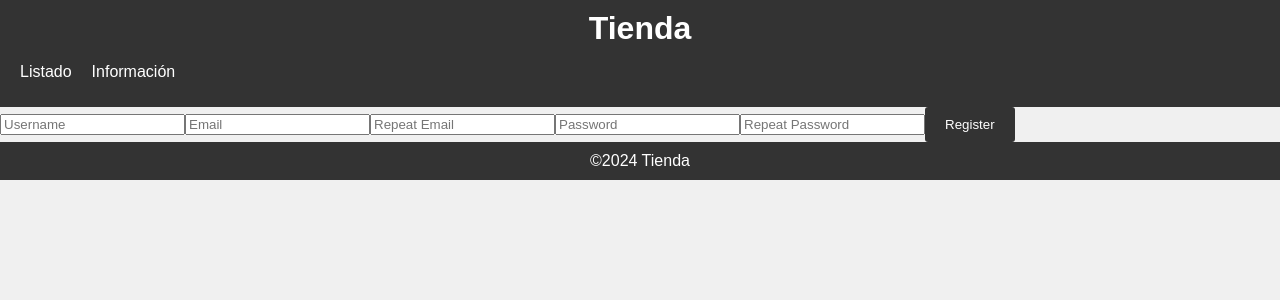
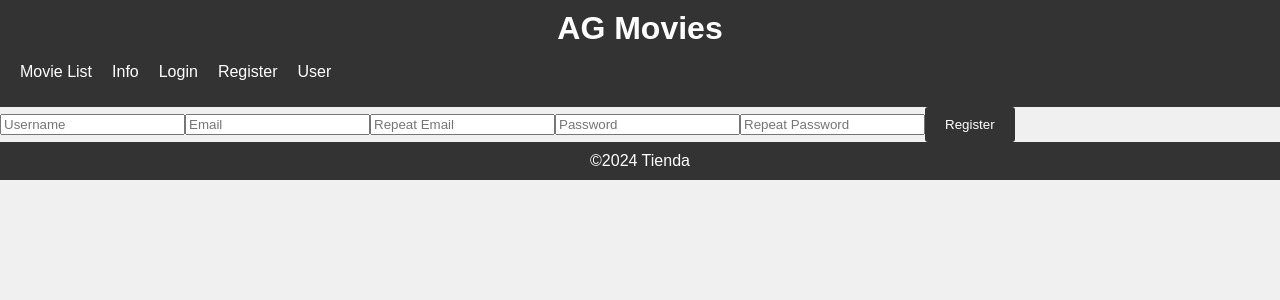
Before and after one commit to AsterisCrack/movies_web_frontend, a React (Vite) app in the folder moviesReact/: page /register in a window 1280 px wide. Shown: the top 300 px of the page. Built offline with nearby package versions, Linux system fonts and the light colour scheme.

Commit message:
Updated header and fixed issue where class was wiritten instead of className

```diff
--- a/moviesReact/src/Header.jsx
+++ b/moviesReact/src/Header.jsx
@@ -2,14 +2,23 @@ import { NavLink } from "react-router-dom";
 
 export default function Header() {
     return (<header>
-        <h1>Tienda</h1>
+        <h1>AG Movies</h1>
         <nav>
             <ul>
                 <li>
-                    <NavLink to="/">Listado</NavLink>
+                    <NavLink to="/">Movie List</NavLink>
                 </li>
                 <li>
-                    <NavLink to="/contactInfo">Información</NavLink>
+                    <NavLink to="/contactInfo">Info</NavLink>
+                </li>
+                <li>
+                    <NavLink to="/login">Login</NavLink>
+                </li>
+                <li>
+                    <NavLink to="/register">Register</NavLink>
+                </li>
+                <li>
+                    <NavLink to="/user">User</NavLink>
                 </li>
             </ul>
         </nav>
--- a/moviesReact/src/Login.jsx
+++ b/moviesReact/src/Login.jsx
@@ -42,7 +42,7 @@ export default function RegisterPage() {
         )}
         {!valid && (
           <input
-            class="form-field"
+            className="form-field"
             type="text"
             placeholder="Username"
             name="username"
@@ -57,7 +57,7 @@ export default function RegisterPage() {
 
         {!valid && (
         <input
-            class="form-field"
+            className="form-field"
             type="password"
             placeholder="Password"
             name="password"
@@ -71,7 +71,7 @@ export default function RegisterPage() {
         )}
 
         {!valid && (
-          <button class="form-field" type="submit">
+          <button className="form-field" type="submit">
             Login
           </button>
         )}
--- a/moviesReact/src/Register.jsx
+++ b/moviesReact/src/Register.jsx
@@ -48,7 +48,7 @@ export default function RegisterPage() {
         )}
         {!valid && (
           <input
-            class="form-field"
+            className="form-field"
             type="text"
             placeholder="Username"
             name="username"
@@ -63,7 +63,7 @@ export default function RegisterPage() {
 
         {!valid && (
           <input
-            class="form-field"
+            className="form-field"
             type="email"
             placeholder="Email"
             name="email"
@@ -78,7 +78,7 @@ export default function RegisterPage() {
 
         {!valid && (
           <input
-            class="form-field"
+            className="form-field"
             type="email"
             placeholder="Repeat Email"
             name="email2"
@@ -96,7 +96,7 @@ export default function RegisterPage() {
 
         {!valid && (
         <input
-            class="form-field"
+            className="form-field"
             type="password"
             placeholder="Password"
             name="password"
@@ -111,7 +111,7 @@ export default function RegisterPage() {
 
         {!valid && (
         <input
-            class="form-field"
+            className="form-field"
             type="password"
             placeholder="Repeat Password"
             name="password2"
@@ -129,7 +129,7 @@ export default function RegisterPage() {
         )}
 
         {!valid && (
-          <button class="form-field" type="submit">
+          <button className="form-field" type="submit">
             Register
           </button>
         )}
```
